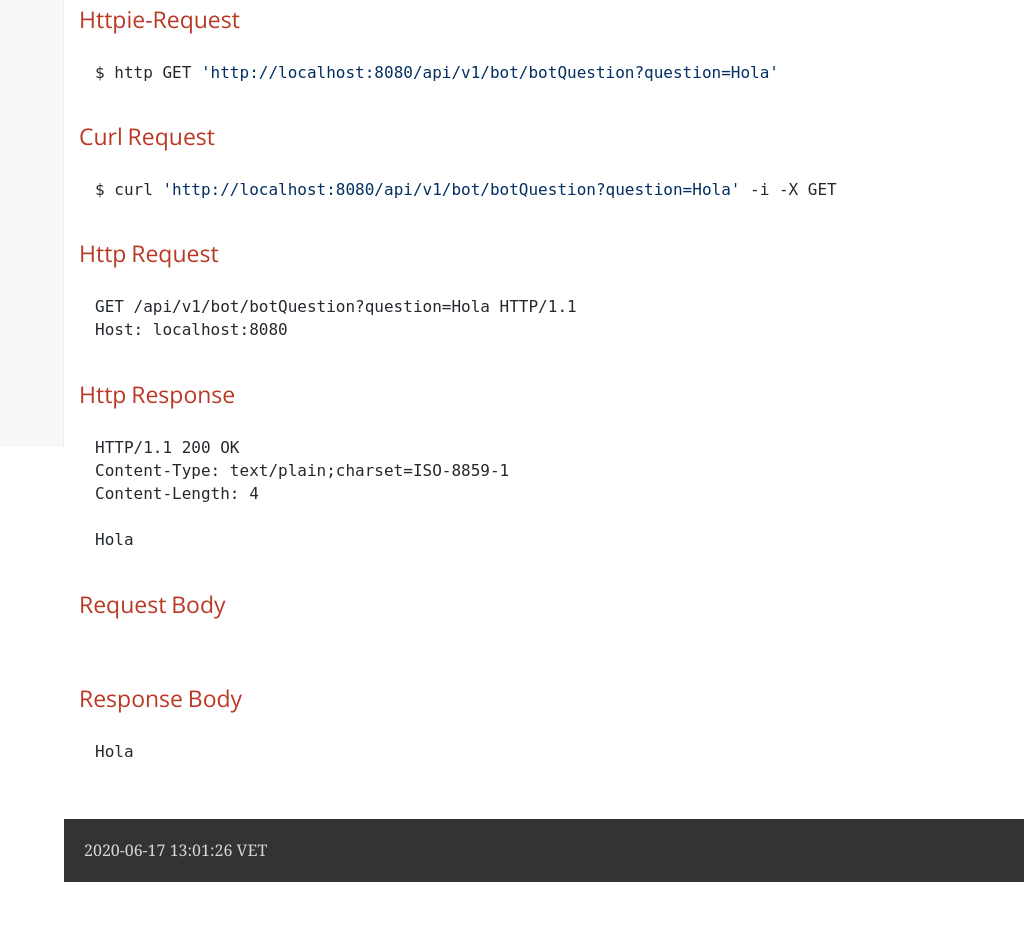
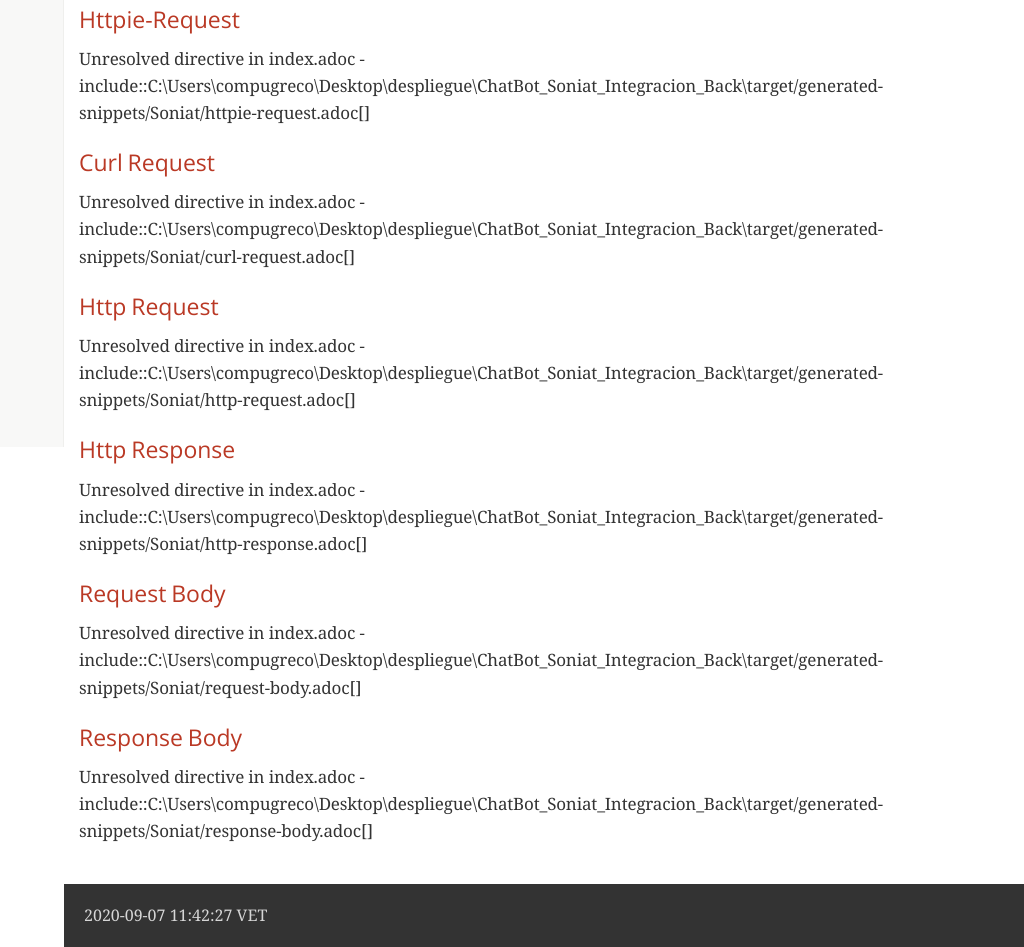
Before and after one commit to desarrolloSoaint/soaint-chatbot, a plain HTML site: page generated-docs/index.html in a window 1280 px wide. Shown: the part 353-1300 px from the top of the page, without its empty margins (256-1280 px from the left). Before the commit the page ends 1235 px from the top, so only its background shows below. Drawn offline with nearby package versions, Linux system fonts and the light colour scheme; a web font is replaced by a local one.

Commit message:
algunos cambios en los test

```diff
--- a/generated-docs/index.html
+++ b/generated-docs/index.html
@@ -463,55 +463,38 @@ body.book #toc,body.book #preamble,body.book h1.sect0,body.book .sect1>h2{page-b
 </div>
 <div class="sect3">
 <h4 id="_httpie_request"><a class="link" href="#_httpie_request">Httpie-Request</a></h4>
-<div class="listingblock">
-<div class="content">
-<pre class="highlightjs highlight"><code class="language-bash hljs" data-lang="bash">$ http GET 'http://localhost:8080/api/v1/bot/botQuestion?question=Hola'</code></pre>
-</div>
+<div class="paragraph">
+<p>Unresolved directive in index.adoc - include::C:\Users\compugreco\Desktop\despliegue\ChatBot_Soniat_Integracion_Back\target/generated-snippets/Soniat/httpie-request.adoc[]</p>
 </div>
 </div>
 <div class="sect3">
 <h4 id="_curl_request"><a class="link" href="#_curl_request">Curl Request</a></h4>
-<div class="listingblock">
-<div class="content">
-<pre class="highlightjs highlight"><code class="language-bash hljs" data-lang="bash">$ curl 'http://localhost:8080/api/v1/bot/botQuestion?question=Hola' -i -X GET</code></pre>
-</div>
+<div class="paragraph">
+<p>Unresolved directive in index.adoc - include::C:\Users\compugreco\Desktop\despliegue\ChatBot_Soniat_Integracion_Back\target/generated-snippets/Soniat/curl-request.adoc[]</p>
 </div>
 </div>
 <div class="sect3">
 <h4 id="_http_request"><a class="link" href="#_http_request">Http Request</a></h4>
-<div class="listingblock">
-<div class="content">
-<pre class="highlightjs highlight nowrap"><code class="language-http hljs" data-lang="http">GET /api/v1/bot/botQuestion?question=Hola HTTP/1.1
-Host: localhost:8080</code></pre>
-</div>
+<div class="paragraph">
+<p>Unresolved directive in index.adoc - include::C:\Users\compugreco\Desktop\despliegue\ChatBot_Soniat_Integracion_Back\target/generated-snippets/Soniat/http-request.adoc[]</p>
 </div>
 </div>
 <div class="sect3">
 <h4 id="_http_response"><a class="link" href="#_http_response">Http Response</a></h4>
-<div class="listingblock">
-<div class="content">
-<pre class="highlightjs highlight nowrap"><code class="language-http hljs" data-lang="http">HTTP/1.1 200 OK
-Content-Type: text/plain;charset=ISO-8859-1
-Content-Length: 4
-
-Hola</code></pre>
-</div>
+<div class="paragraph">
+<p>Unresolved directive in index.adoc - include::C:\Users\compugreco\Desktop\despliegue\ChatBot_Soniat_Integracion_Back\target/generated-snippets/Soniat/http-response.adoc[]</p>
 </div>
 </div>
 <div class="sect3">
 <h4 id="_request_body"><a class="link" href="#_request_body">Request Body</a></h4>
-<div class="listingblock">
-<div class="content">
-<pre class="highlightjs highlight nowrap"><code></code></pre>
-</div>
+<div class="paragraph">
+<p>Unresolved directive in index.adoc - include::C:\Users\compugreco\Desktop\despliegue\ChatBot_Soniat_Integracion_Back\target/generated-snippets/Soniat/request-body.adoc[]</p>
 </div>
 </div>
 <div class="sect3">
 <h4 id="_response_body"><a class="link" href="#_response_body">Response Body</a></h4>
-<div class="listingblock">
-<div class="content">
-<pre class="highlightjs highlight nowrap"><code>Hola</code></pre>
-</div>
+<div class="paragraph">
+<p>Unresolved directive in index.adoc - include::C:\Users\compugreco\Desktop\despliegue\ChatBot_Soniat_Integracion_Back\target/generated-snippets/Soniat/response-body.adoc[]</p>
 </div>
 </div>
 </div>
@@ -520,7 +503,7 @@ Hola</code></pre>
 </div>
 <div id="footer">
 <div id="footer-text">
- 2020-06-17 13:01:26 VET
+ 2020-09-07 11:42:27 VET
 </div>
 </div>
 <link rel="stylesheet" href="https://cdnjs.cloudflare.com/ajax/libs/highlight.js/9.12.0/styles/github.min.css">
--- a/pom.xml
+++ b/pom.xml
@@ -55,9 +55,9 @@
             <artifactId>com.google</artifactId>
             <groupId>Ab</groupId>
             <version>0.0.4.3</version>
-            <scope>system</scope>
-            <systemPath>${basedir}/lib/Ab.jar</systemPath>
-            <optional>true</optional>
+<!--            <scope>system</scope>-->
+<!--            <systemPath>${basedir}/lib/Ab.jar</systemPath>-->
+<!--            <optional>true</optional>-->
         </dependency>
 
         <dependency>
```
Also changed, not shown: 1 other file.
